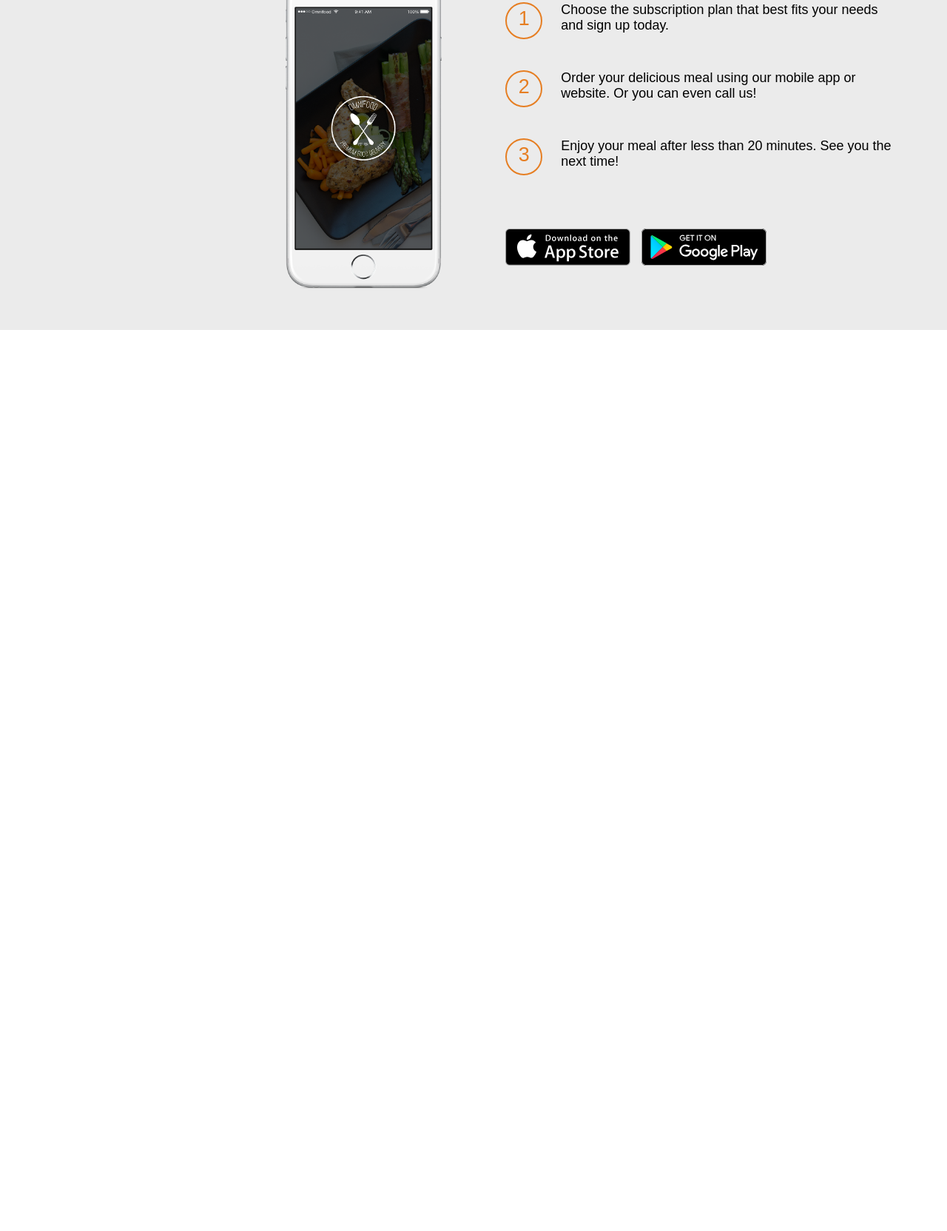
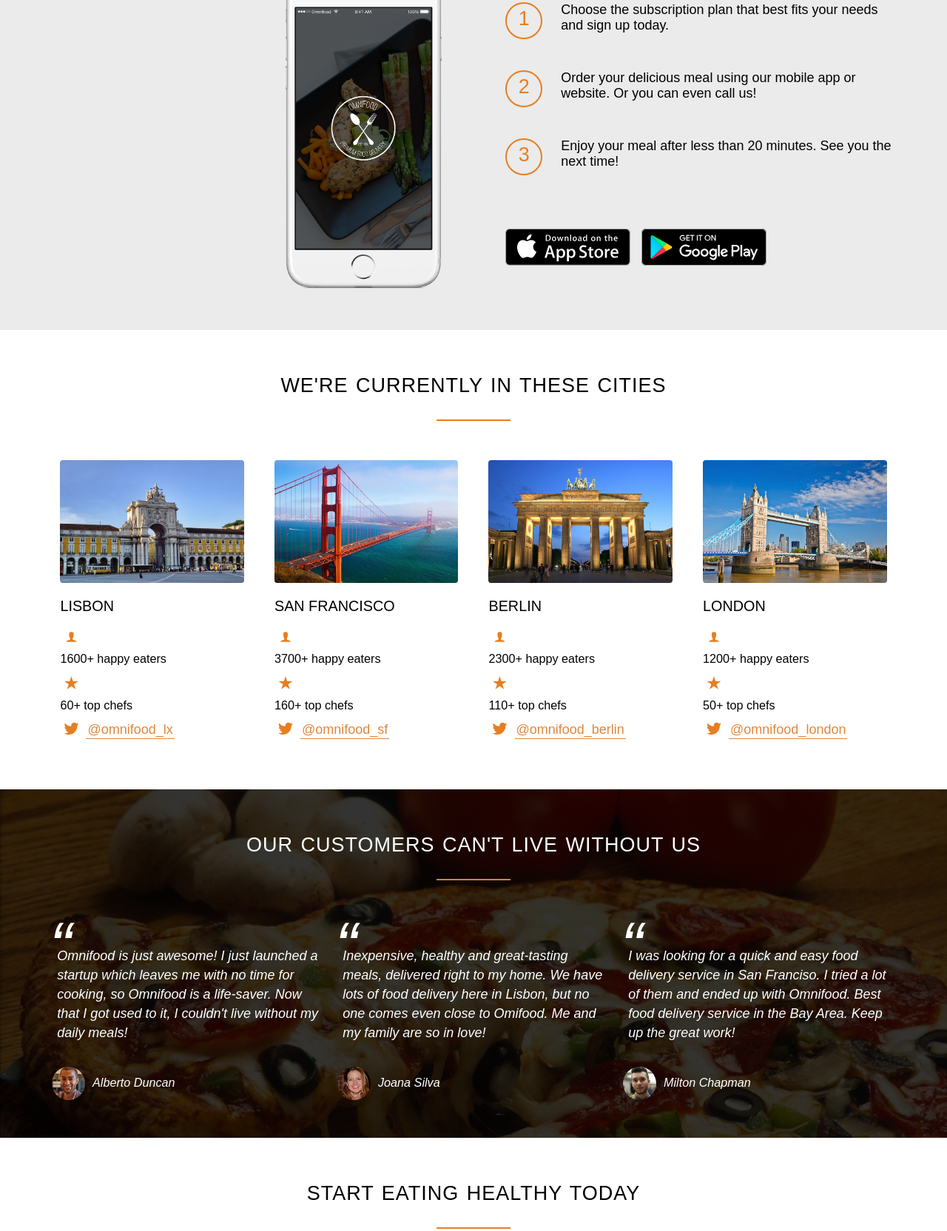
Before and after one commit to MadeiraAlexandre/OmniFood, a plain HTML site: page src/index.html in a window 1280 px wide. Shown: the part 2081-3745 px from the top of the page at 74% size. Before the commit the page ends 2527 px from the top, so only its background shows below. Drawn offline with Linux system fonts and the light colour scheme; files whose address does not match are found by name.

Commit message:
Update css and html files

```diff
--- a/src/index.html
+++ b/src/index.html
@@ -2,7 +2,7 @@
 <html lang="en">
     <head>
         <title>Omni Food</title>
-        <link href="https://fonts.googleapis.com/css2?family=Lato:ital,wght@0,400;0,700;1,300;1,700&display=swap" rel="stylesheet">
+        <link href="https://fonts.googleapis.com/css2?family=Lato:ital,wght@0,300;0,400;0,700;1,300;1,400&display=swap" rel="stylesheet">
         <link rel="stylesheet" type="text/css" href="resources/css/style.css">
         <link rel="stylesheet" type="text/css" href="vendors/css/grid.css">
         <link rel="stylesheet" type="text/css" href="vendors/css/ionicons.min.css">
@@ -105,7 +105,7 @@
         </section>
         <section class="section-steps">
             <div class="row">
-                <h2>How it works - Simple as 1, 2, 3</h2>
+                <h2>How it works &mdash; Simple as 1, 2, 3</h2>
             </div>
             <div class="row">
                 <div class="col span-1-of-2 steps-box">
@@ -129,55 +129,93 @@
                 </div>
             </div>
         </section>
+        <section class="section-cities">
+            <div class="row">
+                <h2>We're currently in these cities</h2>
+            </div>
+            <div class="row">
+                <div class="col span-1-of-4 cities-box box">
+                    <img src="resources/img/lisbon-3.jpg" alt="Lisbon">
+                    <h3>Lisbon</h3>
+                    <div>
+                        <i class="ion-ios-person icon-small"></i>
+                        <p>1600+ happy eaters</p>
+                    </div>
+                    <div>
+                        <i class="ion-ios-star icon-small"></i>
+                        <p>60+ top chefs</p>
+                    </div>
+                    <div>
+                        <i class="ion-social-twitter icon-small"></i>
+                        <a href="#">@omnifood_lx</a>
+                    </div>
+                </div>
+                <div class="col span-1-of-4 cities-box box">
+                    <img src="resources/img/san-francisco.jpg" alt="San Francisco">
+                    <h3>San Francisco</h3>
+                    <i class="ion-ios-person icon-small"></i>
+                    <p>3700+ happy eaters</p>
+                    <i class="ion-ios-star icon-small"></i>
+                    <p>160+ top chefs</p>
+                    <i class="ion-social-twitter icon-small"></i>
+                    <a href="#">@omnifood_sf</a>
+                </div>
+                <div class="col span-1-of-4 cities-box box">
+                    <img src="resources/img/berlin.jpg" alt="Berlin">
+                    <h3>Berlin</h3>
+                    <i class="ion-ios-person icon-small"></i>
+                    <p>2300+ happy eaters</p>
+                    <i class="ion-ios-star icon-small"></i>
+                    <p>110+ top chefs</p>
+                    <i class="ion-social-twitter icon-small"></i>
+                    <a href="#">@omnifood_berlin</a>
+                </div>
+                <div class="col span-1-of-4 cities-box box">
+                    <img src="resources/img/london.jpg" alt="London">
+                    <h3>London</h3>
+                    <i class="ion-ios-person icon-small"></i>
+                    <p>1200+ happy eaters</p>
+                    <i class="ion-ios-star icon-small"></i>
+                    <p>50+ top chefs</p>
+                    <i class="ion-social-twitter icon-small"></i>
+                    <a href="#">@omnifood_london</a>
+                </div>
+            </div>
+        </section>
+        <section class="section-costumers">
+            <div class="row">
+                <h2>Our customers can't live without us</h2>
+            </div>
+            <div class="row">
+                <div class="col span-1-of-3">
+                    <blockquote>
+                        Omnifood is just awesome! I just launched a startup which leaves me with no time for cooking, so Omnifood is a life-saver. Now that I got used to it, I couldn't live without my daily meals!
+                    </blockquote>
+                    <cite><img src="resources/img/customer-1.jpg" alt="Alberto Ducan picture">Alberto Duncan</cite>
+                </div>
+                <div class="col span-1-of-3">
+                    <blockquote>
+                        Inexpensive, healthy and great-tasting meals, delivered right to my home. We have lots of food delivery here in Lisbon, but no one comes even close to Omifood. Me and my family are so in love!
+                    </blockquote>
+                    <cite><img src="resources/img/customer-2.jpg" alt="Joana Silva picture">Joana Silva</cite>
+                </div>
+                <div class="col span-1-of-3">
+                    <blockquote>I was looking for a quick and easy food delivery service in San Franciso. I tried a lot of them and ended up with Omnifood. Best food delivery service in the Bay Area. Keep up the great work!</blockquote>
+                    <cite><img src="resources/img/customer-3.jpg" alt="Milton Chapman picture">Milton Chapman</cite>
+                </div>
+            </div>
+        </section>
+        <section>
+
+            <h2>Start eating healthy today</h2>
+        </section>
+        <section>
+            <h2>We're happy to hear from you</h2>
+        </section>
     </body>
 </html>
 
-
-
 <!--
-
-Section 4: Cities
-Title: We're currently in these cities
-
-Lisbon
-1600+ happy eaters
-60+ top chefs
-@omnifood_lx
-
-San Francisco
-3700+ happy eaters
-160+ top chefs
-@omnifood_sf
-
-Berlin
-2300+ happy eaters
-110+ top chefs
-@omnifood_berlin
-
-London
-1200+ happy eaters
-50+ top chefs
-@omnifood_london
-
-
-
-
-Section 5: Customer testimonials
-Title: Our customers can't live without us
-
-Omnifood is just awesome! I just launched a startup which leaves me with no time for cooking, so Omnifood is a life-saver. Now that I got used to it, I couldn't live without my daily meals!
-(Alberto Duncan)
-
-Inexpensive, healthy and great-tasting meals, delivered right to my home. We have lots of food delivery here in Lisbon, but no one comes even close to Omifood. Me and my family are so in love!
-(Joana Silva)
-
-I was looking for a quick and easy food delivery service in San Franciso. I tried a lot of them and ended up with Omnifood. Best food delivery service in the Bay Area. Keep up the great work!
-(Milton Chapman)
-
-
-
-Section 6: Sign up and pricing plans
-Title: Start eating healthy today
 
 Plan 1: Premium
 399$ per month
@@ -202,8 +240,9 @@ Plan 3: Starter
 1 meal
 Order from 8 am to 12 pm
 Free delivery
+
 Section 7: Contact form
-Title: We're happy to hear from you
+Title:
 
 Fields to include:
 Name
--- a/src/resources/css/style.css
+++ b/src/resources/css/style.css
@@ -36,7 +36,7 @@ section{
     padding: 40px 0;
 }
 
-h1, h2, h3{
+h1, h2, h3, h4{
     font-weight: 300;
     text-transform: uppercase;
 }
@@ -195,6 +195,74 @@ h3{
     width: auto;
     margin-right: 10px;
 }
+.icon-small{
+    color: #e67e22;
+    display: inline-block;
+    width: 30px;
+    padding: 5px;
+    text-align: center;
+    font-size: 120%;
+    line-height: 120%;
+    vertical-align: middle;
+    margin-top: -2px;
+}
+.cities-box a {
+    text-decoration: none;
+    display: inline;
+    color: #df883d;
+    border-bottom: 1px solid #df883d;
+    transition: border-bottom 0.2s;
+    padding: 2px;
+}
+.cities-box a:hover{
+    color: #b05d14;
+    border-bottom: 1px solid transparent;
+}
+.cities-box img {
+    width: 100%;
+    margin-bottom: 15px;
+    border-radius: 4px;
+}
+.cities-box p {
+    margin-bottom: 5px;
+    padding: 0;
+}
+
+
+
+
+.section-costumers{
+    background-image: linear-gradient(rgba(0, 0, 0, 0.8), rgba(0, 0, 0, 0.8)), url(img/back-customers.jpg);
+    background-size: cover;
+    color: white;
+    background-attachment: fixed;
+}
+.section-costumers img {
+    border-radius: 50%;
+    height: 45px;
+    margin-right: 10px;
+    vertical-align: middle;
+}
+blockquote{
+    padding: 2%;
+    font-style: italic;
+    line-height: 145%;
+    position: relative;
+    margin-top: 40px;
+}
+blockquote:before{
+    content: "\201C";
+    display: block;
+    font-size: 500%;
+    position: absolute;
+    top: -5px;
+    left: -3px;
+}
+cite{
+    font-size: 90%;
+    margin-top: 25px;
+    display: block;
+}
 
 
 
@@ -207,6 +275,7 @@ header{
     background-size: cover;
     background-position: center;
     height: 100vh;
+    background-attachment: fixed;
 }
 .hero-text-box{
     position: absolute;
```
Also changed, not shown: src/resources/css/img/back-customers.jpg (renamed from src/resources/img/back-customers.jpg).
